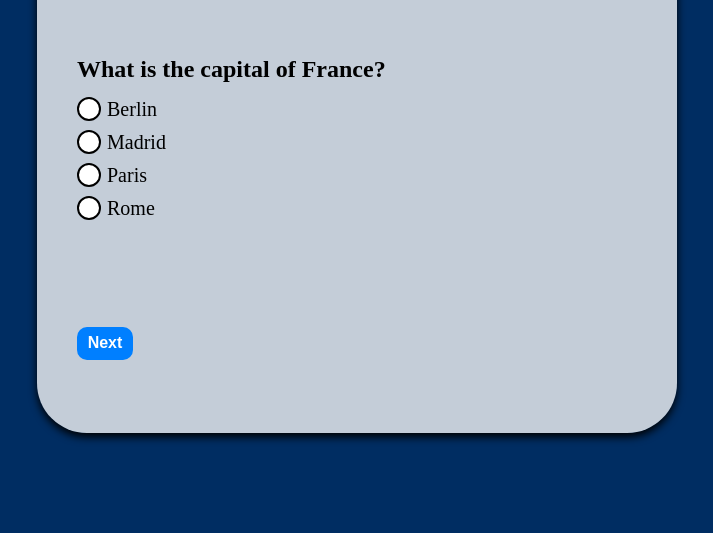
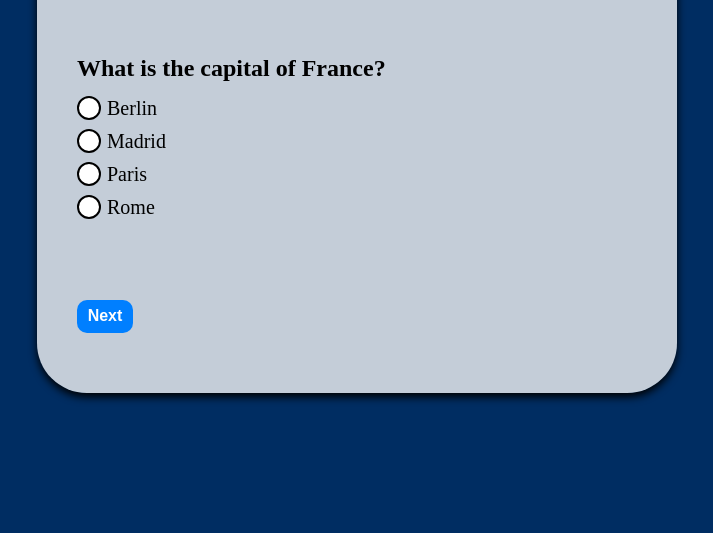
Before and after one commit to Raj-Tushal/quiz-app, a plain HTML site: page index.html in a window 1280 px wide. Shown: the part 267-800 px from the top of the page, without its empty margins (283-996 px from the left). Drawn offline with Linux system fonts and the light colour scheme.

Commit message:
quiz app updatedd

```diff
--- a/style.css
+++ b/style.css
@@ -15,7 +15,7 @@ flex-direction: column;
 }
 
 .container {
-  height: 75vh;
+  height: 65vh;
   width: 50vw;
   background-color: rgba(245, 245, 245, 0.8);
   box-shadow: 0 4px 8px rgba(0, 0, 0, 5);
```
